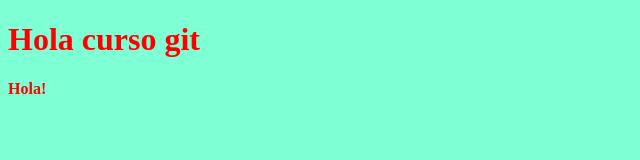
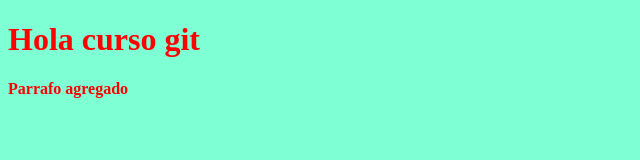
Before and after one commit to hectormendozam/CursoGit, a plain HTML site: page index.html in a window 1280 px wide. Shown: the whole page, without its empty margins (0-640 px from the left). Drawn offline with Linux system fonts and the light colour scheme.

Commit message:
Update index.html

```diff
--- a/index.html
+++ b/index.html
@@ -7,6 +7,6 @@
   </head>
   <body>
 	<h1> Hola curso git </h1>
-	<p> Hola! </p>
+	<p> Parrafo agregado </p>
   </body>
 </html>
```
